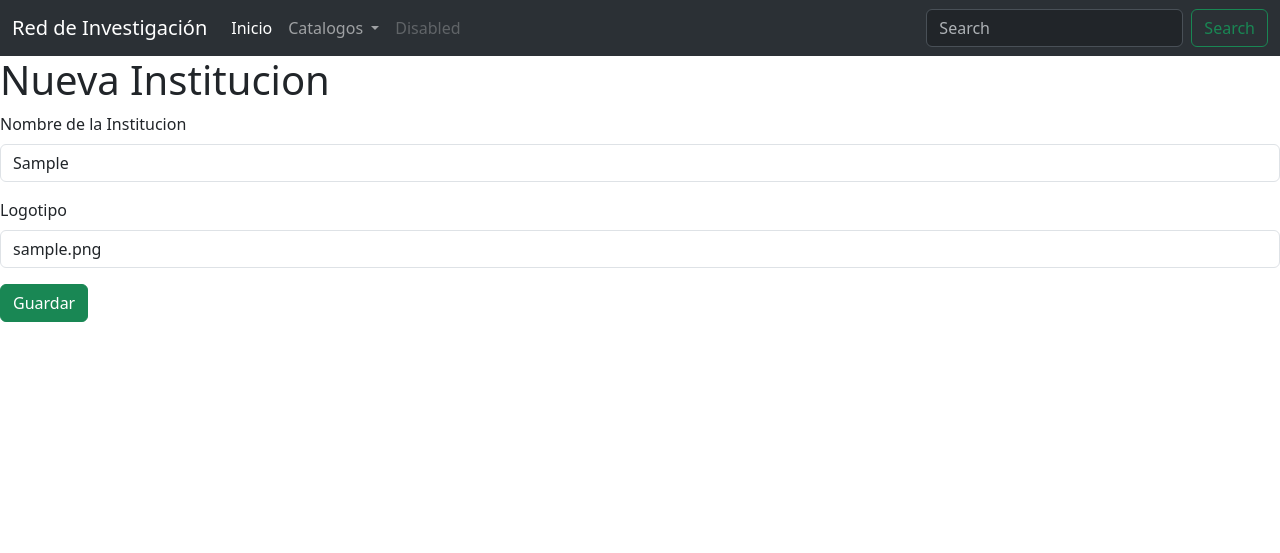
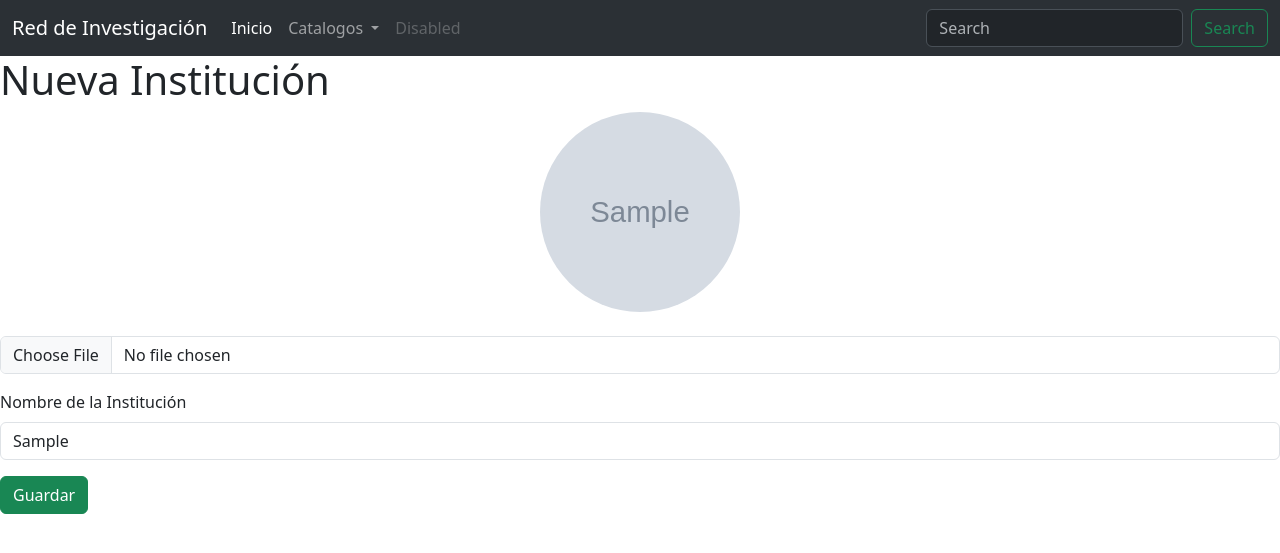
Before and after one commit to jesustovaarr/PrograWebProyClase, a PHP site: page /panel/institucion.php?action=update&id=1 in a window 1280 px wide. Shown: the top 553 px of the page. Run offline with PHP 8.4, Linux system fonts and the light colour scheme; tables that the repository leaves empty or names only in its code hold one stand-in row (values such as "Sample post"); grey boxes marked "Sample" are stand-in pictures.

Commit message:
Implementación Manejo de Logotipo Institución

```diff
--- a/models/institucion.php
+++ b/models/institucion.php
@@ -9,7 +9,8 @@ class Institucion extends Sistema {
                     VALUES (:institucion, :logotipo)";
             $sth = $this -> _DB -> prepare($sql);
             $sth -> bindParam(":institucion", $data['institucion'], PDO::PARAM_STR);
-            $sth -> bindParam(":logotipo", $data['logotipo'], PDO::PARAM_STR);
+            $logotipo = $this -> cargarFotografia('institucion','logotipo');
+            $sth -> bindParam(":logotipo", $logotipo, PDO::PARAM_STR);
             $sth -> execute();
             $affectedRows = $sth -> rowCount();
             $this -> _DB -> commit();
@@ -45,11 +46,21 @@ class Institucion extends Sistema {
             $this -> connect();
             $this -> _DB -> beginTransaction();
             try {
-                $sql = "UPDATE institucion SET institucion = :institucion, logotipo = :logotipo WHERE id_institucion = :id_institucion";
+                $sql = "UPDATE institucion SET institucion = :institucion WHERE id_institucion = :id_institucion";
+                if(isset($_FILES['logotipo'])) {
+                    if($_FILES['logotipo']['error'] == 0) {
+                        $sql = "UPDATE institucion SET institucion = :institucion, logotipo = :logotipo WHERE id_institucion = :id_institucion";
+                        $logotipo = $this -> cargarFotografia('institucion','logotipo');
+                    }
+                }
                 $sth = $this -> _DB -> prepare($sql);
                 $sth -> bindParam(":institucion", $data['institucion'], PDO::PARAM_STR);
-                $sth -> bindParam(":logotipo", $data['logotipo'], PDO::PARAM_STR);
                 $sth -> bindParam(":id_institucion", $id, PDO::PARAM_INT);
+                if(isset($_FILES['logotipo'])) {
+                    if($_FILES['logotipo']['error'] == 0) {
+                        $sth -> bindParam(":logotipo", $logotipo, PDO::PARAM_STR);
+                    }
+                }
                 $sth -> execute();
                 $affectedRows = $sth -> rowCount();
                 $this -> _DB -> commit();
--- a/panel/institucion.php
+++ b/panel/institucion.php
@@ -8,7 +8,6 @@ switch ($action) {
     case 'create':
         if (isset($_POST['enviar'])) {
             $data['institucion'] = $_POST['institucion'];
-            $data['logotipo'] = $_POST['logotipo'];
             $filas = $app-> create($data);
             if ($filas) {
                 $alerta['mensaje'] = "Institución dada de alta correctamente";
@@ -29,7 +28,6 @@ switch ($action) {
     case 'update':
         if (isset($_POST['enviar'])) {
             $data['institucion'] = $_POST['institucion'];
-            $data['logotipo'] = $_POST['logotipo'];
             $id = $_GET['id'];
             $filas = $app-> update($data, $id);
             if ($filas) {
--- a/panel/views/institucion/_form_update.php
+++ b/panel/views/institucion/_form_update.php
@@ -1,13 +1,18 @@
-<h1>Nueva Institucion</h1>
-<form method = "POST" action = "institucion.php?action=update&id=<?php echo $id; ?>">
-  <div class="mb-3">
-    <label for="Institucion" class="form-label">Nombre de la Institucion</label>
-    <input type="text" class="form-control" id="institucion" name="institucion" value = "<?php echo $data['institucion']; ?>" placeholder="Escribe aqui el nombre" required = "required">
+<h1>Nueva Institución</h1>
+<form method = "POST" enctype="multipart/form-data" action = "institucion.php?action=update&id=<?php echo $id; ?>">
+
+  <div class="text-center">
+    <img src="../images/institucion/<?php echo $data['logotipo']; ?>" width="200" height="200" class="rounded-circle" alt="institucion">
+  </div>
+
+    <div class="mb-3">
+    <label for="Institucion" class="form-label"></label>
+    <input type="file" class="form-control" id="logotipo" name="logotipo">
   </div>
 
   <div class="mb-3">
-    <label for="Logotipo" class="form-label">Logotipo</label>
-    <input type="text" class="form-control" id="logotipo" name="logotipo" value = "<?php echo $data['logotipo']; ?>" placeholder="logo.png">
+    <label for="Institucion" class="form-label">Nombre de la Institución</label>
+    <input type="text" class="form-control" id="institucion" name="institucion" value = "<?php echo $data['institucion']; ?>" placeholder="Escribe aqui el nombre" required = "required">
   </div>
 
   <div class="mb-3">
--- a/panel/views/investigador/_form_update.php
+++ b/panel/views/investigador/_form_update.php
@@ -1,9 +1,9 @@
 <h1>Modificar Investigador</h1>
 <form method = "POST" enctype="multipart/form-data" action = "investigador.php?action=update&id=<?php echo $id; ?>">
 
-<div class="text-center">
-<img src="../images/investigador/<?php echo $data['fotografia']; ?>" width="200" height="200" class="rounded-circle" alt="investigador">
-</div>
+  <div class="text-center">
+    <img src="../images/investigador/<?php echo $data['fotografia']; ?>" width="200" height="200" class="rounded-circle" alt="investigador">
+  </div>
 
   <div class="mb-3">
     <label for="Investigador" class="form-label"></label>
```
Also changed, not shown: panel/views/institucion/_form.php (+4 -4 lines).
